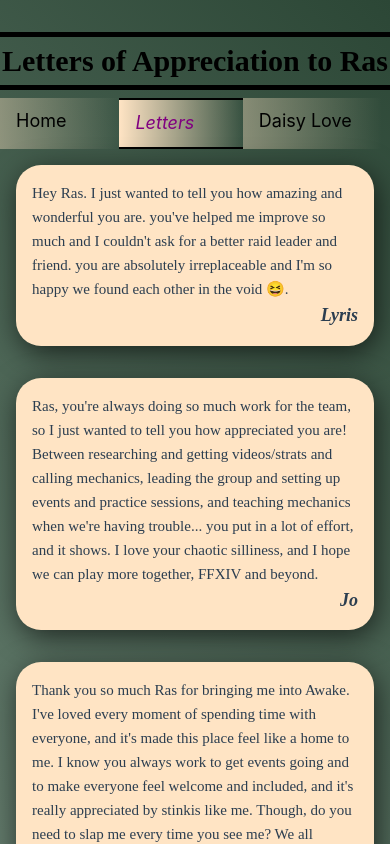
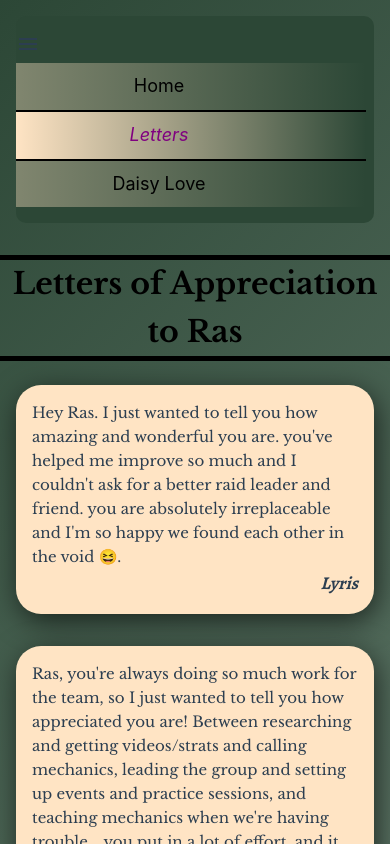
Before and after one commit to CommanderTrip/medica-ii, a Vue app in the folder ff-infinitely-awake/: page /Letters in a window 390 px wide. Shown: the top 844 px of the page. Built offline with nearby package versions, Linux system fonts and the light colour scheme.

Commit message:
Letters page styling

```diff
--- a/ff-infinitely-awake/index.html
+++ b/ff-infinitely-awake/index.html
@@ -4,7 +4,19 @@
     <meta charset="UTF-8">
     <link rel="icon" href="/favicon.ico">
     <meta name="viewport" content="width=device-width, initial-scale=1.0">
-    <title>Vite App</title>
+
+    <!-- Fonts -->
+    <link rel="preconnect" href="https://fonts.googleapis.com" />
+    <link rel="preconnect" href="https://fonts.gstatic.com" crossorigin />
+    <link
+      href="https://fonts.googleapis.com/css2?family=Alegreya:wght@400;700&family=Libre+Baskerville:wght@400;700&display=swap"
+      rel="stylesheet"
+    />
+
+    <!-- Google Icons -->
+    <link rel="stylesheet" href="https://fonts.googleapis.com/css2?family=Material+Symbols+Outlined:opsz,wght,FILL,GRAD@24,400,0,0" />
+
+    <title>Infinitely Awake</title>
   </head>
   <body>
     <div id="app"></div>
--- a/ff-infinitely-awake/src/assets/base.scss
+++ b/ff-infinitely-awake/src/assets/base.scss
@@ -27,7 +27,7 @@
 
 /* semantic color variables for this project */
 :root {
-  --color-background: linear-gradient(45deg, var(--ras-color) 0%, var(--ras-color-grade) 100%);
+  --color-background: linear-gradient(-45deg, var(--ras-color) 0%, var(--ras-color-grade) 100%);
   --color-background-soft: var(--vt-c-white-soft);
   --color-background-mute: var(--vt-c-white-mute);
 
--- a/ff-infinitely-awake/src/assets/styles.scss
+++ b/ff-infinitely-awake/src/assets/styles.scss
@@ -15,9 +15,3 @@ $lg-monitor: 1280px;
   display: flex;
   flex-direction: row;
 }
-
-@media (max-width: 800px) {
-  #app {
-    flex-direction: column-reverse;
-  }
-}
--- a/ff-infinitely-awake/src/components/LetterCard.vue
+++ b/ff-infinitely-awake/src/components/LetterCard.vue
@@ -18,7 +18,9 @@ export default {
   </div>
 </template>
 
-<style scoped>
+<style scoped lang="scss">
+@import "../assets/styles";
+
 div {
   background-color: bisque;
   padding: 1rem;
--- a/ff-infinitely-awake/src/components/PageLayout.vue
+++ b/ff-infinitely-awake/src/components/PageLayout.vue
@@ -14,8 +14,8 @@ export default {
 
 <template>
   <div class="page-layout">
+    <SideBar class="sidebar" />
     <h1 class="page-title">{{ pageTitle }}</h1>
-    <SideBar class="sidebar" />
     <div class="content">
       <slot></slot>
     </div>
@@ -30,7 +30,6 @@ export default {
   grid-template-columns: repeat(5, 1fr);
   grid-column-gap: 0;
   grid-row-gap: 0;
-  min-width: $sm-phone;
 }
 
 .page-title {
@@ -39,7 +38,7 @@ export default {
   font-weight: 700;
   color: black;
   border-block: 5px solid black;
-  margin-top: 2rem;
+  margin-top: 1rem;
   margin-bottom: 0.5rem;
   grid-area: 1 / 1 / 2 / 6;
 }
@@ -52,6 +51,21 @@ export default {
   grid-area: 2 / 2 / 6 / 6;
 }
 
+@media (max-width: $sm-monitor) {
+  .page-layout {
+    grid-template-columns: repeat(3, 1fr);
+    grid-area: 1 / 1 / 2 / 3;
+  }
+
+  .sidebar {
+    grid-area: 2 / 1 / 2 / 1;
+  }
+
+  .content {
+    grid-area: 2 / 2 / 2 / 4;
+  }
+}
+
 @media (max-width: $lg-phone) {
   .page-layout {
     display: flex;
--- a/ff-infinitely-awake/src/components/SideBar.vue
+++ b/ff-infinitely-awake/src/components/SideBar.vue
@@ -1,14 +1,36 @@
 <script>
-import { defineComponent } from "vue"
+import { defineComponent, ref } from "vue"
 import { RouterLink } from "vue-router"
 
 export default defineComponent({
-  components: { RouterLink }
+  components: { RouterLink },
+  data: () => ({
+    isOpen: ref(true),
+    mobileSidebar: ref(false)
+  }),
+  methods: {
+    onResize() {
+      this.mobileSidebar = window.innerWidth < 768 // See styles.scss for size
+    }
+  },
+  mounted() {
+    this.onResize()
+    window.addEventListener("resize", this.onResize, { passive: true })
+  }
 })
 </script>
 
 <template>
-  <div class="sidebar">
+  <div v-if="mobileSidebar.value" class="sidebar">
+    <nav>
+      <RouterLink to="/">Home</RouterLink>
+      <RouterLink to="/Letters">Letters</RouterLink>
+      <RouterLink to="/DaisyLove">Daisy Love</RouterLink>
+    </nav>
+  </div>
+
+  <div v-else class="sidebar" :class="{ open: isOpen }">
+    <span class="material-symbols-outlined"> menu </span>
     <nav>
       <RouterLink to="/">Home</RouterLink>
       <RouterLink to="/Letters">Letters</RouterLink>
@@ -56,8 +78,11 @@ nav {
 }
 
 @media (max-width: $lg-phone) {
-  nav {
-    flex-direction: row;
+  .sidebar {
+    background: #2c4736;
+    border-radius: 10px;
+    padding-block: 1rem;
+    margin: 1rem;
   }
 
   a {
--- a/ff-infinitely-awake/src/views/LettersView.vue
+++ b/ff-infinitely-awake/src/views/LettersView.vue
@@ -12,15 +12,17 @@ import PageLayout from "@/components/PageLayout.vue"
   </PageLayout>
 </template>
 
-<style scoped>
+<style scoped lang="scss">
+@import "../assets/styles";
+
 .letters-page {
   display: grid;
   grid-template-columns: auto auto;
   justify-items: center;
-  min-width: 350px;
 }
 
-@media (max-width: 800px) {
+// Single Column mode
+@media (max-width: $sm-monitor) {
   .letters-page {
     min-height: 100vh;
     grid-template-columns: auto;
```
